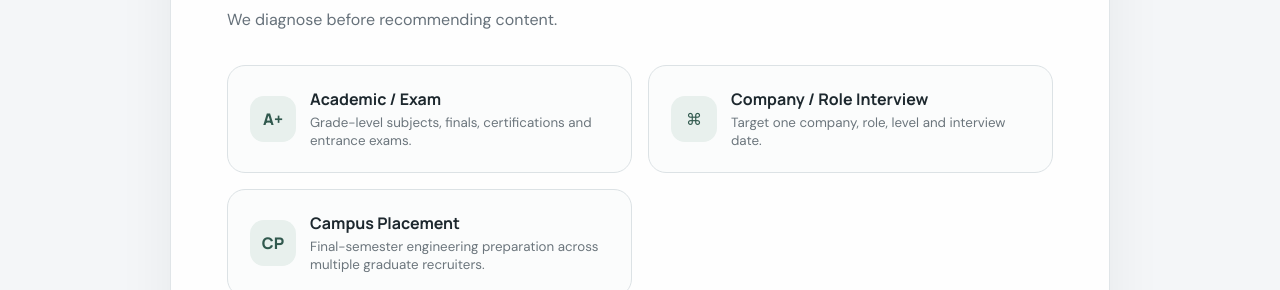
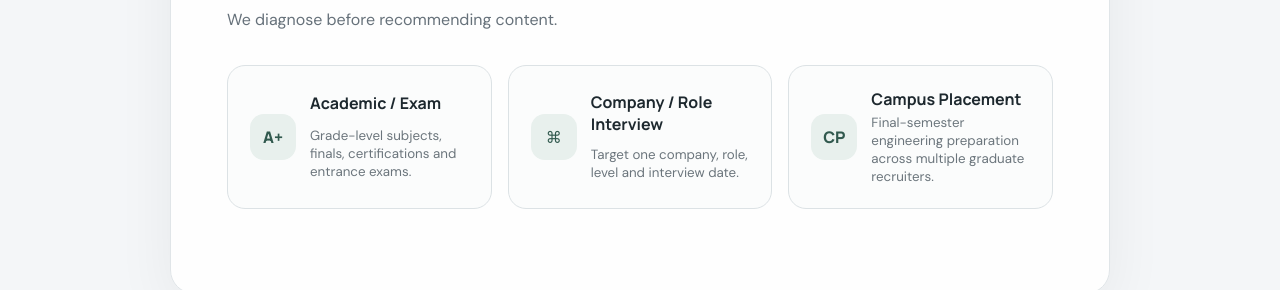
Before and after one commit to ananthaprakashb/sharecapsule-learning, a plain HTML site: page index.html in a window 1280 px wide. Shown: the part 662-952 px from the top of the page. Drawn offline with Linux system fonts and the light colour scheme.

Commit message:
Load campus placement styles

```diff
--- a/index.html
+++ b/index.html
@@ -4,13 +4,14 @@
   <meta charset="UTF-8" />
   <meta name="viewport" content="width=device-width, initial-scale=1.0" />
   <meta name="theme-color" content="#f4f6f8" />
-  <meta name="description" content="ShareCapsule Prepare builds an adaptive diagnostic-driven study or interview preparation plan around your target date." />
+  <meta name="description" content="ShareCapsule Prepare builds adaptive academic, interview, and campus placement preparation plans around your target date." />
   <title>ShareCapsule Prepare</title>
   <link rel="preconnect" href="https://fonts.googleapis.com">
   <link rel="preconnect" href="https://fonts.gstatic.com" crossorigin>
   <link href="https://fonts.googleapis.com/css2?family=DM+Sans:wght@400;500;600;700&family=Manrope:wght@500;600;700;800&display=swap" rel="stylesheet">
   <link rel="stylesheet" href="/styles.css" />
   <link rel="stylesheet" href="/adaptive.css" />
+  <link rel="stylesheet" href="/campus.css" />
 </head>
 <body>
   <div id="app"></div>
```
